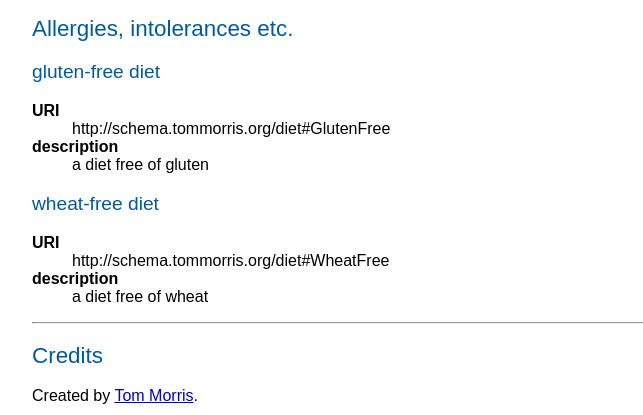
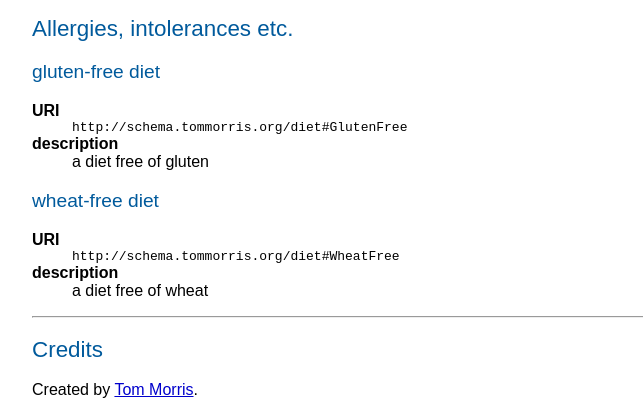
Before and after one commit to tommorris/schema.tommorris.org, a plain HTML site: page diet/index.html in a window 1280 px wide. Shown: the part 840-1255 px from the top of the page, without its empty margins (38-681 px from the left). Drawn offline with Linux system fonts and the light colour scheme.

Commit message:
kbd for the URIs

```diff
--- a/diet/index.html
+++ b/diet/index.html
@@ -109,7 +109,7 @@
     <h3 property="rdfs:label">gluten-free diet</h3>
     <dl>
     <dt>URI</dt>
-    <dd>http://schema.tommorris.org/diet#GlutenFree</dd>
+    <dd><kbd>http://schema.tommorris.org/diet#GlutenFree</kbd></dd>
     <dt>description</dt>
     <dd property="rdfs:comment">a diet free of gluten</dd>
     </dl>
@@ -118,7 +118,7 @@
     <h3 property="rdfs:label">wheat-free diet</h3>
     <dl>
     <dt>URI</dt>
-    <dd>http://schema.tommorris.org/diet#WheatFree</dd>
+    <dd><kbd>http://schema.tommorris.org/diet#WheatFree</kbd></dd>
     <dt>description</dt>
     <dd property="rdfs:comment">a diet free of wheat</dd>
     </dl>
```
